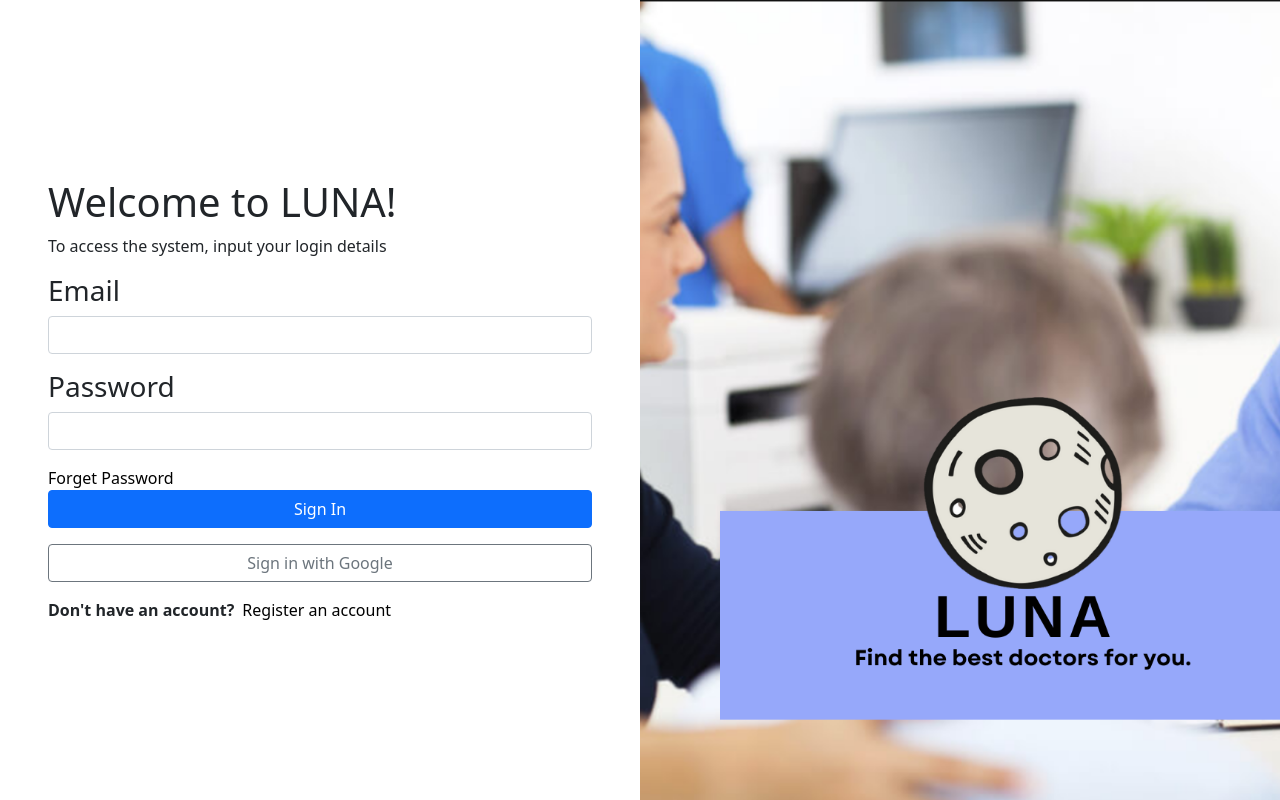
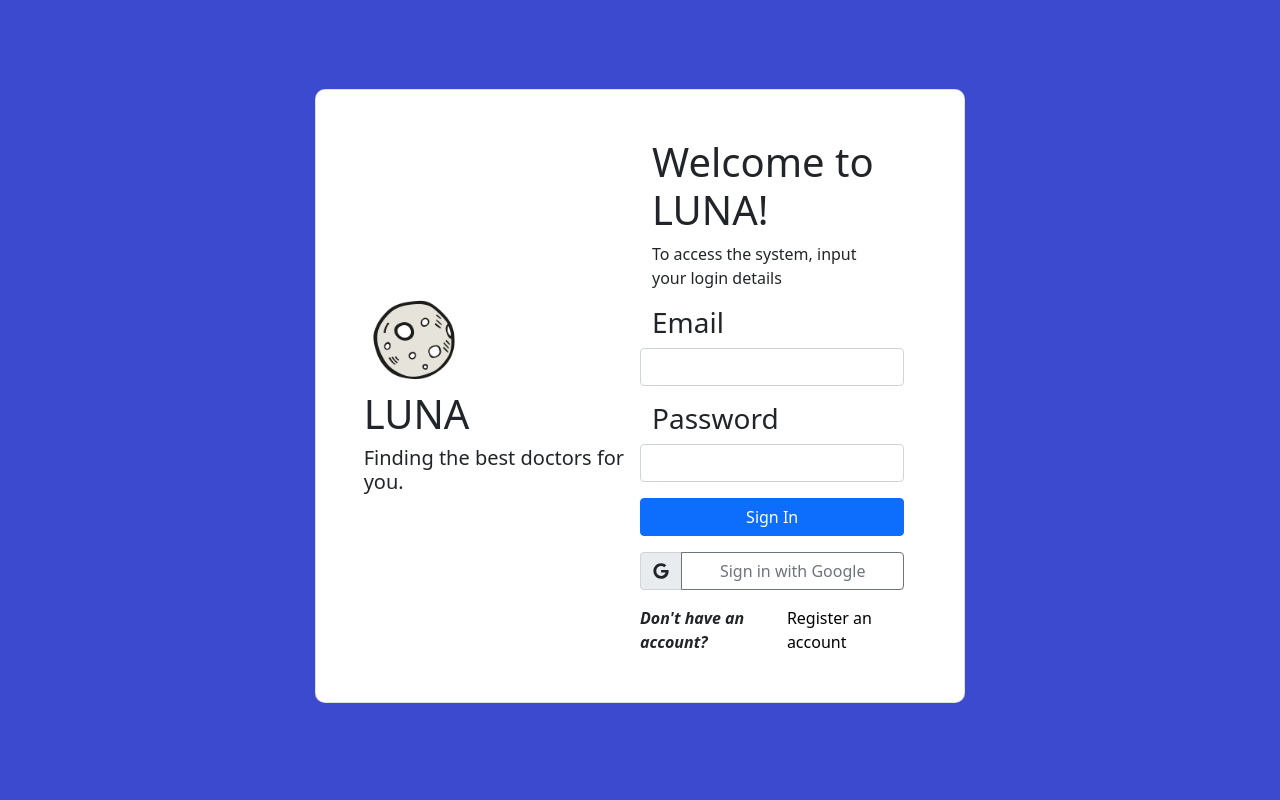
Before and after one commit to seanpe11/luna-frontend, a React (Create React App) app: page /login in a window 1280 px wide. Built offline with nearby package versions, Linux system fonts and the light colour scheme.

Commit message:
iter8 comments

```diff
--- a/package.json
+++ b/package.json
@@ -4,6 +4,7 @@
   "private": true,
   "dependencies": {
     "@fortawesome/fontawesome-svg-core": "^1.2.36",
+    "@fortawesome/free-brands-svg-icons": "^6.0.0",
     "@fortawesome/free-solid-svg-icons": "^5.15.4",
     "@fortawesome/react-fontawesome": "^0.1.16",
     "@react-pdf/renderer": "^2.1.1",
--- a/src/App.js
+++ b/src/App.js
@@ -1,4 +1,5 @@
 import 'bootstrap/dist/css/bootstrap.min.css';
+import './components/FontAwesomeIcons'
 import { Routes, Route, Navigate, Outlet } from "react-router-dom";
 import Home from './views/Home.js';
 import About from './views/About.js';
--- a/src/components/FindMe/Symptoms.js
+++ b/src/components/FindMe/Symptoms.js
@@ -225,9 +225,9 @@ class Symptoms extends React.Component {
                     </select>
                     <label for="floatingSelect">Frequency</label>
                   </div>
-                  <div class="form-floating mb-4">
-                    <textarea id="moredetails" class="form-control" placeholder="Leave a comment here" style={{ height: "100px" }} onChange={evt => this.setState({ moredetails: evt.target.value })}> </textarea>
+                  <div class="form mb-4">
                     <label for="floatingTextarea">More Details</label>
+                    <textarea id="moredetails" class="form-control" placeholder="Details can include specific body part, frequency, and more. If none, you can leave blank." style={{ height: "100px" }} onChange={evt => this.setState({ moredetails: evt.target.value })}> </textarea>
                   </div>
                   {this.state.symptomExistsError &&
                     <div class="alert alert-danger" role="alert">
--- /dev/null
+++ b/src/components/FontAwesomeIcons.js
@@ -0,0 +1,5 @@
+import { library } from "@fortawesome/fontawesome-svg-core";
+import { fab } from "@fortawesome/free-brands-svg-icons";
+import { faUser } from "@fortawesome/free-solid-svg-icons";
+
+library.add(fab, faUser)
--- a/src/views/Doctors.js
+++ b/src/views/Doctors.js
@@ -361,11 +361,6 @@ function Doctors () {
               }
 
             </div>
-            <div className="container">
-              <h5>Legend</h5>
-              <span class="badge bg-primary">1st</span> - All preferences and best specialization match <br/>
-              <span class="badge bg-primary">2nd</span> - Only specialization and location preference matched
-            </div>
           </div>
         </div>
         {loaded ?
@@ -382,6 +377,14 @@ function Doctors () {
                 {/* <button type="button" class="btn btn-outline-secondary">Alphabetically (Z-A)</button> */}
                 <span className='' style={{fontWeight: 'bolder'}}>Sort Results by</span>
               </div>
+            </div>
+
+            <div className="d-flex align-items-center mt-3">
+              <span>
+                <h5 className='me-3'>Legend</h5>
+              </span>
+              <span className='me-3'><span class="badge bg-primary">1st</span> - All preferences and best specialization match</span>
+              <span className='me-3'><span class="badge bg-primary">2nd</span> - Only specialization and location preference matched</span>
             </div>
 
 
--- a/src/views/FindMe.js
+++ b/src/views/FindMe.js
@@ -513,6 +513,9 @@ class FindMe extends React.Component {
             </span>
           </div>
         </div>
+        <button className="btn btn-secondary rounded-circle" style={{position: 'absolute', left: '25px', bottom: '25px'}} onClick={() => {this.setState({modalShow: true})}}>
+          ?
+        </button>
       </>
     )
   }
--- a/src/views/Login.js
+++ b/src/views/Login.js
@@ -1,6 +1,8 @@
-import doctorimage from '../images/Doctor-talking-to-patient.png'
+// import doctorimage from '../images/Doctor-talking-to-patient.png'
+import lunalogo from '../images/moon-full-moon-icon.png'
 import { useState } from 'react'
 import axios from 'axios'
+import { FontAwesomeIcon } from '@fortawesome/react-fontawesome'
 // import { changeValue } from '../store/auth'
 // import { useDispatch } from 'react-redux'
 // import { Navigate } from "react-router-dom";
@@ -37,25 +39,28 @@ function Login () {
 
   return (
     <>
-      <div className="row min-vh-100 m-0 p-0">
-        <div className="col-6 d-flex flex-column justify-content-center min-vh-100 px-5">
+      <div className="row min-vh-100 m-0 p-0" style={{backgroundColor: '#3b4acf'}}>
+        <div className="mx-auto col-xl-7 col-lg-9 d-flex flex-column justify-content-center px-5">
+          <div className="card p-5 mb-2" style={{borderRadius: "10px"}}>
+            <div className="row">
+              <div className="col-6 d-flex flex-column justify-content-center">
+                <img src={lunalogo} alt="LUNA Logo" width='100px'/>
+                <h1 className=''>LUNA</h1>
+                <h5>Finding the best doctors for you.</h5>
+              </div>
+              <div className="col-6 row">
                 <h1>Welcome to LUNA!</h1>
                 <p className='mb-3'>To access the system, input your login details</p>
-
                 {status === "wrong_creds" &&
                   <div class="alert alert-danger" role="alert">
                     Wrong email or password. Please try again.
                   </div>
                 }
-
                 <h3>Email</h3>
                 <input type="text" className="form-control mb-3" onChange={e => setEmail(e.target.value)} />
-
                 <h3>Password</h3>
                 <input type="password" className="form-control mb-3" onChange={e => setPassword(e.target.value)} />
-
-          <a style={{textDecoration: 'none', color: 'black'}} href='google.com'>Forget Password</a>
-
+                {/* <a style={{textDecoration: 'none', color: 'black'}} href='google.com'>Forget Password</a> */}
                 <button type="button" class="btn btn-primary mb-3" onClick={()=>{queryUser(email, password)}}>
                   { loading ?
                     <div class="spinner-border" role="status">
@@ -65,16 +70,25 @@ function Login () {
                     <span>Sign In</span>
                   }
                 </button>
-          <button type="button" class="btn btn-outline-secondary mb-3">Sign in with Google</button>
 
-          <div className="d-flex">
-            <span className='me-2' style={{fontWeight: 'bold'}}>Don't have an account?</span>
+                <div class="input-group mb-3 p-0">
+                  <span class="input-group-text" id="input-group-left-example">
+                    <FontAwesomeIcon icon={['fab', 'google']} />
+                  </span>
+                  {/* <input type="text" class="form-control" placeholder="Username" aria-label="Username" aria-describedby="input-group-left"> */}
+                  <button type="button" class="form-control btn btn-outline-secondary">Sign in with Google</button>
+                </div>
+                <div className="d-flex p-0">
+                  <i className='me-2' style={{fontWeight: 'bold'}}>Don't have an account?</i>
                   <a style={{textDecoration: 'none', color: 'black'}} href='/register'>Register an account</a>
+                </div>
+              </div>
+            </div>
           </div>
 
         </div>
-        <div className="col-6" style={{backgroundImage: `url(${doctorimage})`, backgroundSize: 'cover'}}>
-        </div>
+        {/* <div className="col-6" style={{backgroundImage: `url(${doctorimage})`, backgroundSize: 'cover'}}>
+        </div> */}
       </div>
     </>
   )
```
Also changed, not shown: 1 other file (tests, documents, lock files or other folders). Lines whose indentation alone changed are shown as unchanged.
